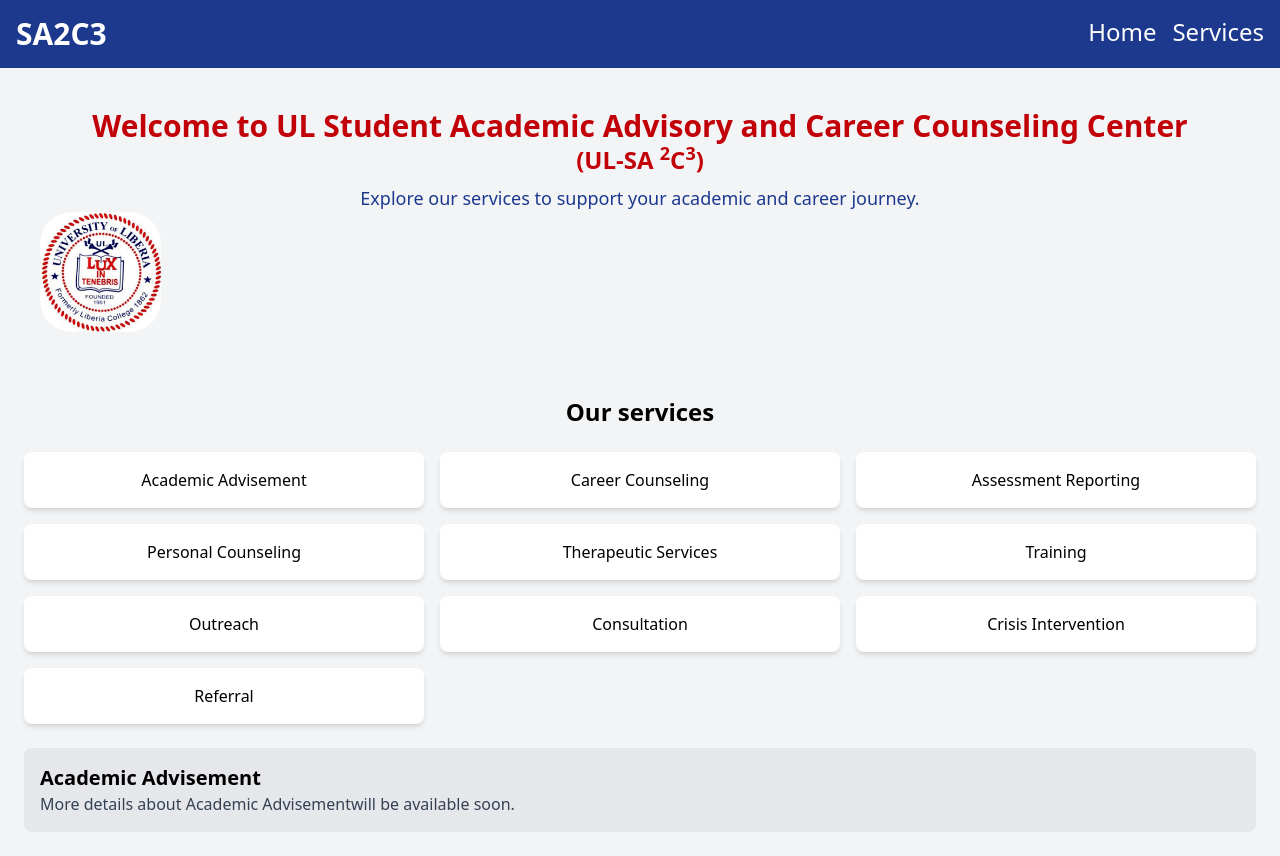
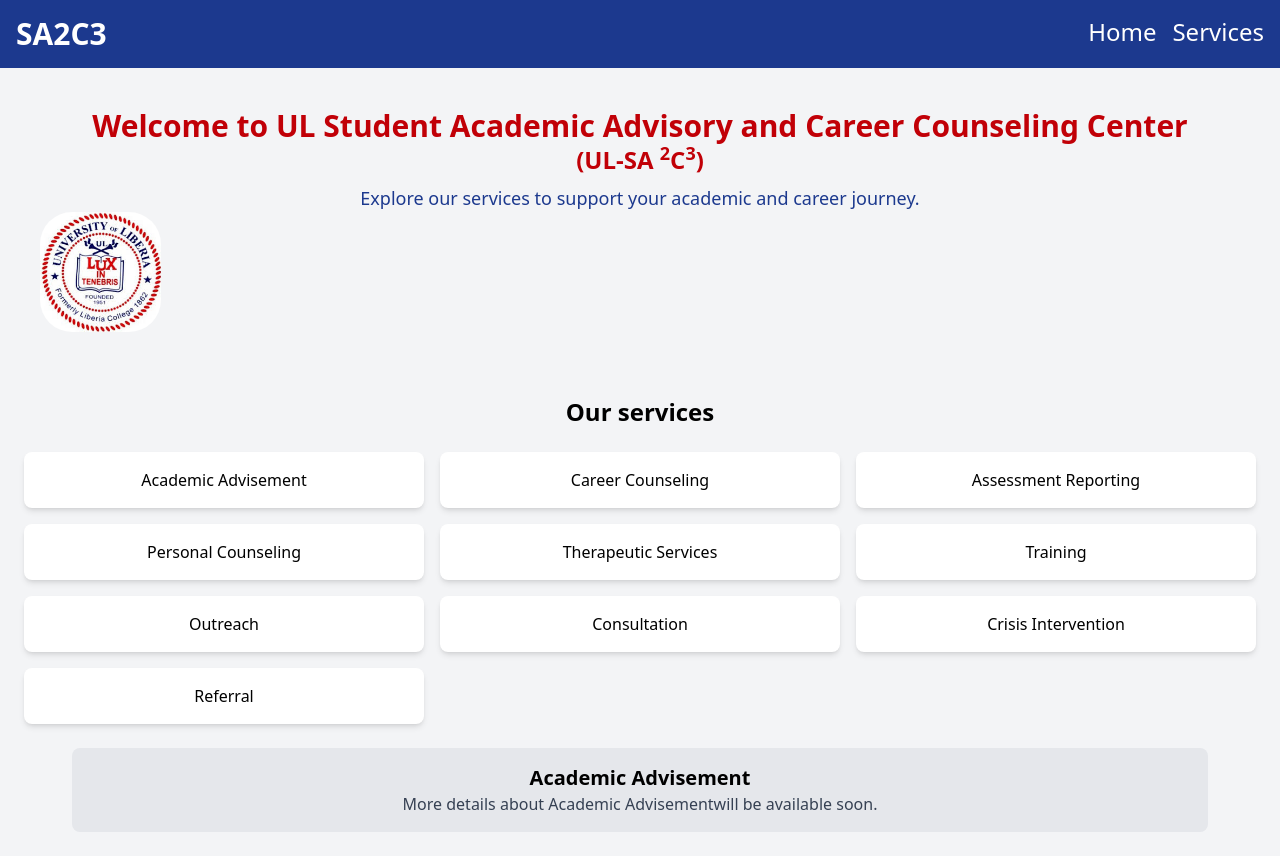
Before and after one commit to nimely111/UL-SA2C3-Guide, a React (Vite) app: page / in a window 1280 px wide. Both pictures are taken after a click on the button "Academic Advisement". Built offline with nearby package versions, Linux system fonts and the light colour scheme.

Commit message:
adjust services description margin and fixed  text center issues

```diff
--- a/src/components/ServicesSection.tsx
+++ b/src/components/ServicesSection.tsx
@@ -31,7 +31,7 @@
             ))}
         </div>
         {seletedService && (
-            <div className="mt-6 p-4 bg-gray-200 texxt-center rounded-lg">
+            <div className="mt-6 mx-12 p-4 bg-gray-200 text-center rounded-lg">
                 <h3 className="text-xl font-bold">{seletedService}</h3>
                 <p className="text-gray-700">More details about {seletedService}will be available soon.</p>
             </div>
```
